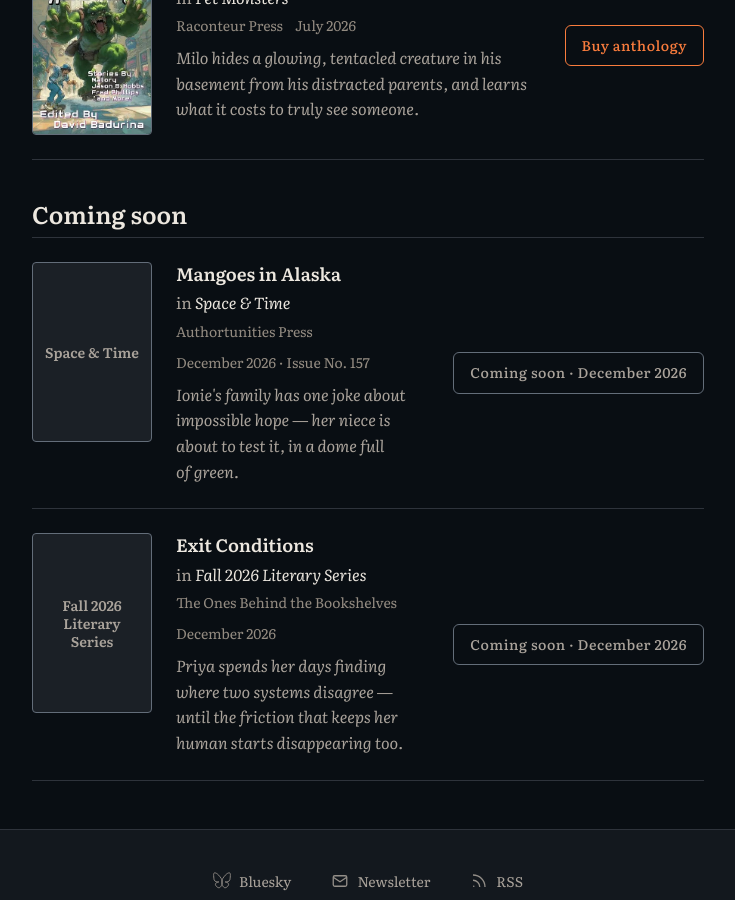
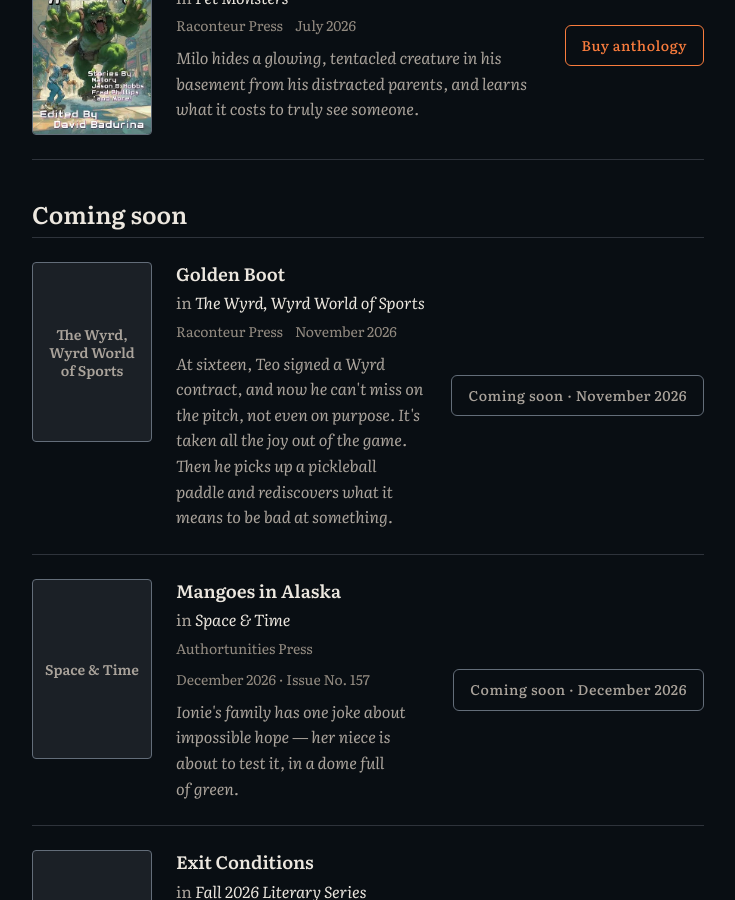
Before and after one commit to thmercer/thmercer.github.io, a Jekyll site: the page built from about.md, in a window 1280 px wide and 900 px high, scrolled down 2821 px. Shown: the whole window, without its empty margins (272-1007 px from the left). Built offline with Jekyll 4.4.1, drawn with Linux system fonts in a browser that asks for light colours.

Commit message:
Golden Boot: coming soon in The Wyrd, Wyrd World of Sports
Co-Authored-By: Claude Opus 5.5 <noreply@anthropic.com>
Claude-Session: https://claude.ai/code/session_01JCGXdZrsK7yzUJojcHsekZ

```diff
--- a/_data/publications.yml
+++ b/_data/publications.yml
@@ -104,6 +104,14 @@
   url: "https://link.amazon/B0cXPY66D"
   cta_label: "Buy anthology"
   hook: "A foam-sword knight who's sure his blade-work makes him genuinely dangerous walks up to a stranger in the dark, calls a clean hit — and discovers the man was never playing."
+- title: "Golden Boot"
+  anthology: "The Wyrd, Wyrd World of Sports"
+  press: "Raconteur Press"
+  date: 2026-11-20
+  date_label: "November 2026"
+  short_date_label: "November 2026"
+  status: forthcoming
+  hook: "At sixteen, Teo signed a Wyrd contract, and now he can't miss on the pitch, not even on purpose. It's taken all the joy out of the game. Then he picks up a pickleball paddle and rediscovers what it means to be bad at something."
 - title: "Mangoes in Alaska"
   anthology: "Space & Time"
   press: "Authortunities Press"
```
